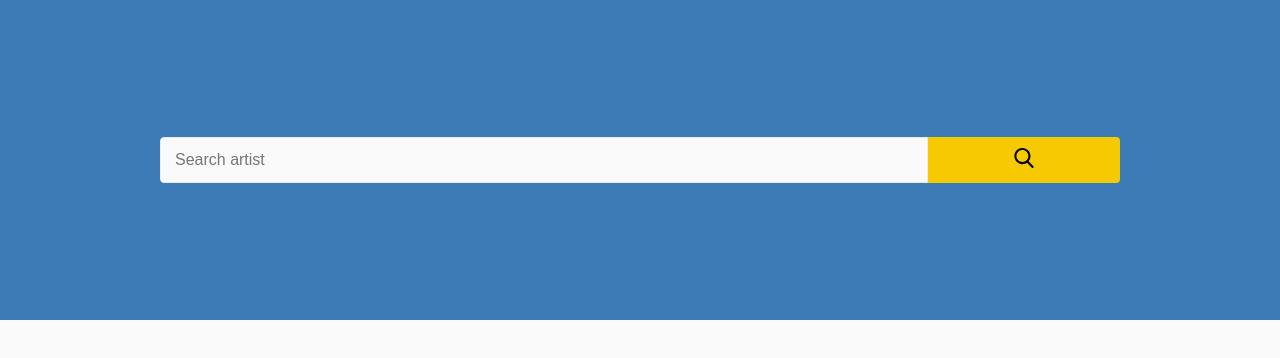
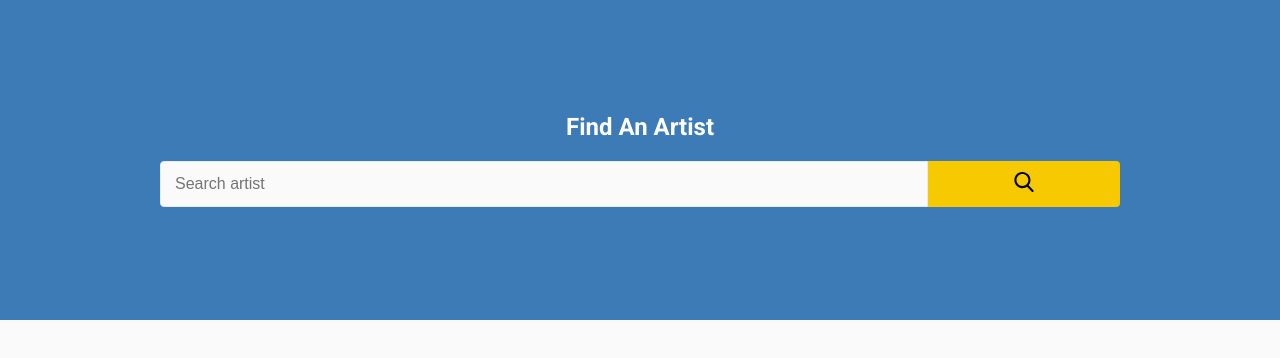
Before and after one commit to usamacjs/find-an-artist, a React (Create React App) app: page / in a window 1280 px wide. Shown: the top 358 px of the page. Built offline with nearby package versions, Linux system fonts and the light colour scheme.

Commit message:
minor UI and accesibility refactors

```diff
--- a/src/components/Cards/ArtistInfo/ArtistInfo.js
+++ b/src/components/Cards/ArtistInfo/ArtistInfo.js
@@ -14,7 +14,7 @@ const ArtistInfo = ({ artistData, setShowEvents, showEventsButton }) => {
               ? "https://media.giphy.com/media/3oEjI6SIIHBdRxXI40/giphy.gif"
               : thumb_url
           }
-          alt=""
+          alt={name}
           onLoad={() => {
             setImageLoading(false);
           }}
--- a/src/components/SearchBox/SearchBox.js
+++ b/src/components/SearchBox/SearchBox.js
@@ -42,6 +42,7 @@ const SearchBox = ({ artistName, setArtistName, setArtistData }) => {
   return (
     <div className="search-box">
       <Container>
+        <h1>Find An Artist</h1>
         <form className="search-form" onSubmit={handleSubmit}>
           <input
             type="text"
--- a/src/components/SearchBox/SearchBox.scss
+++ b/src/components/SearchBox/SearchBox.scss
@@ -5,6 +5,13 @@
   justify-content: center;
   align-items: center;
   background-color: #3c7bb5;
+
+  h1 {
+    font-size: 24px;
+    text-align: center;
+    margin-bottom: 20px;
+    color: #fff;
+  }
 
   .search-form {
     width: 100%;
```
